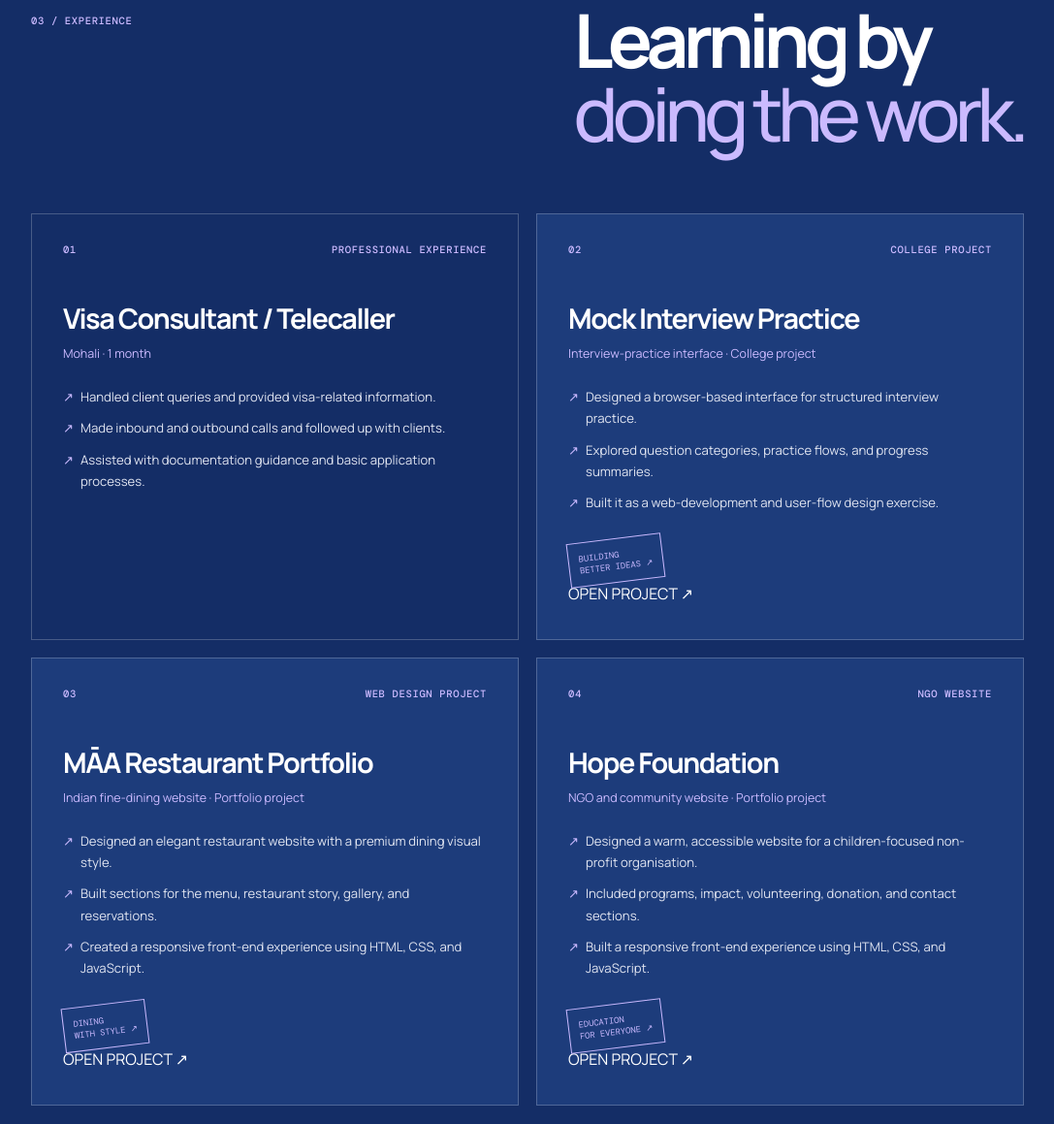
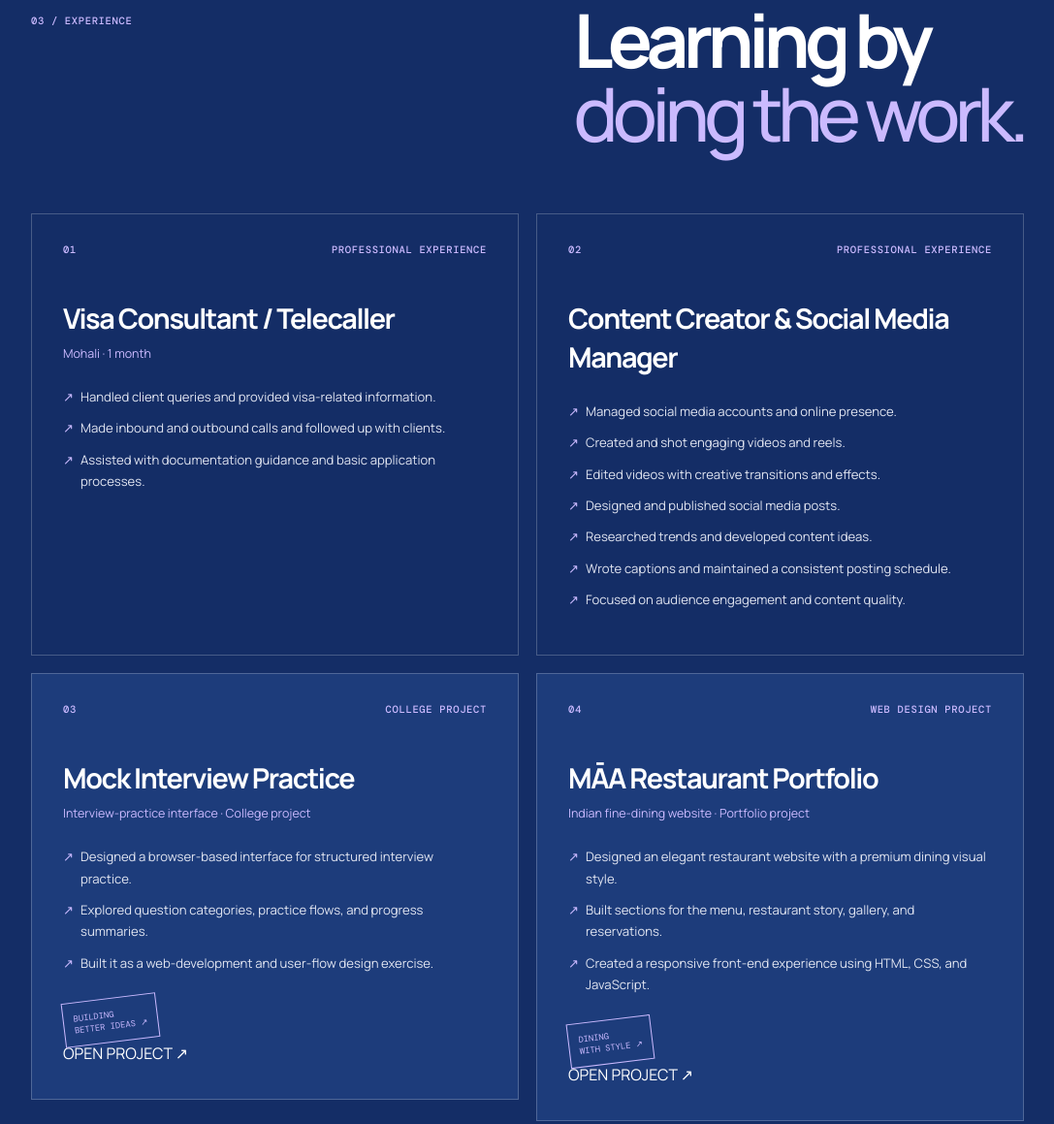
Before and after one commit to kaurkirandeep01226-max/Portfolio, a plain HTML site: page index.html in a window 1280 px wide. Shown: the part 2535-3694 px from the top of the page at 97% size, without its empty margins (96-1183 px from the left). Drawn offline with nearby package versions, Linux system fonts and the light colour scheme.

Commit message:
Add content creator experience
Co-authored-by: Copilot <223556219+Copilot@users.noreply.github.com>

```diff
--- a/index.html
+++ b/index.html
@@ -344,13 +344,36 @@
 
                 </article>
 
+                <article class="experience-card reveal">
+
+                    <div class="card-topline">
+                        <span>02</span>
+                        <span class="tiny-label">
+                            PROFESSIONAL EXPERIENCE
+                        </span>
+                    </div>
+
+                    <h3>Content Creator &amp; Social Media Manager</h3>
+
+                    <ul>
+                        <li>Managed social media accounts and online presence.</li>
+                        <li>Created and shot engaging videos and reels.</li>
+                        <li>Edited videos with creative transitions and effects.</li>
+                        <li>Designed and published social media posts.</li>
+                        <li>Researched trends and developed content ideas.</li>
+                        <li>Wrote captions and maintained a consistent posting schedule.</li>
+                        <li>Focused on audience engagement and content quality.</li>
+                    </ul>
+
+                </article>
+
 
 
 <a href="pages/ai_mockinterview.html" class="project-link">
     <article class="experience-card feature-card reveal delay-1">
 
         <div class="card-topline">
-            <span>02</span>
+            <span>03</span>
             <span class="tiny-label">COLLEGE PROJECT</span>
         </div>
 
@@ -390,7 +413,7 @@
     <article class="experience-card feature-card reveal delay-1">
 
         <div class="card-topline">
-            <span>03</span>
+            <span>04</span>
             <span class="tiny-label">WEB DESIGN PROJECT</span>
         </div>
 
@@ -430,7 +453,7 @@
     <article class="experience-card feature-card reveal delay-1">
 
         <div class="card-topline">
-            <span>04</span>
+            <span>05</span>
             <span class="tiny-label">NGO WEBSITE</span>
         </div>
 
```
Also changed, not shown: about.html (+16 -1 lines).
